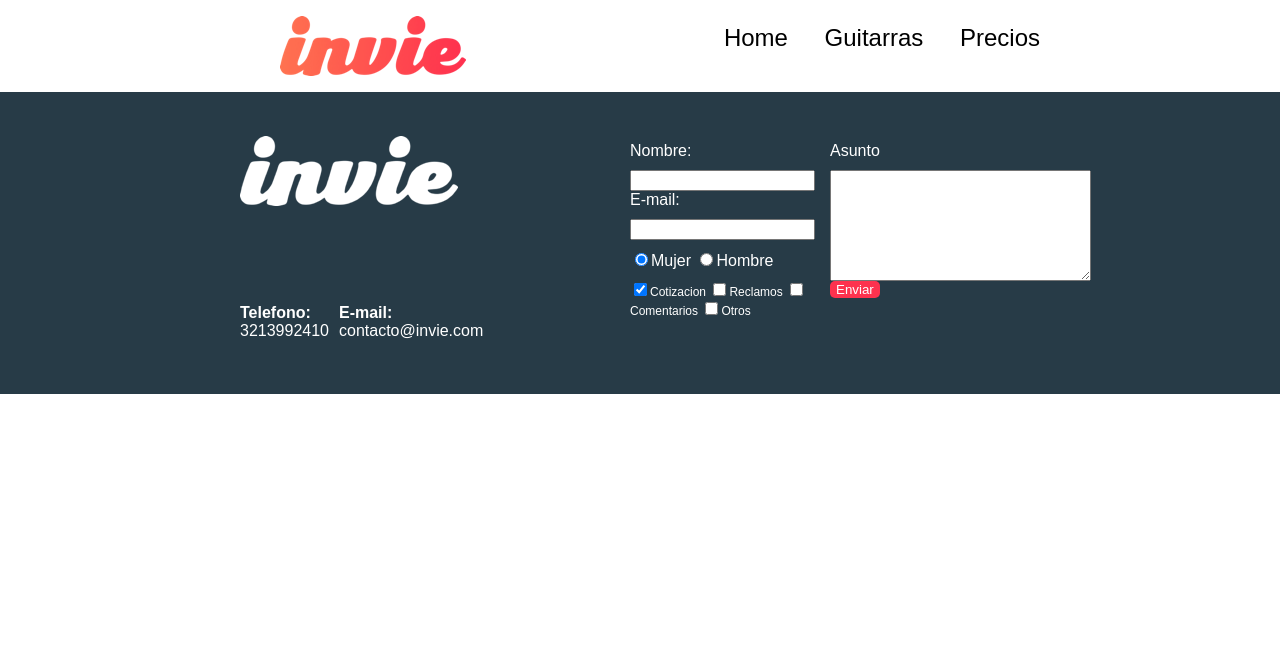
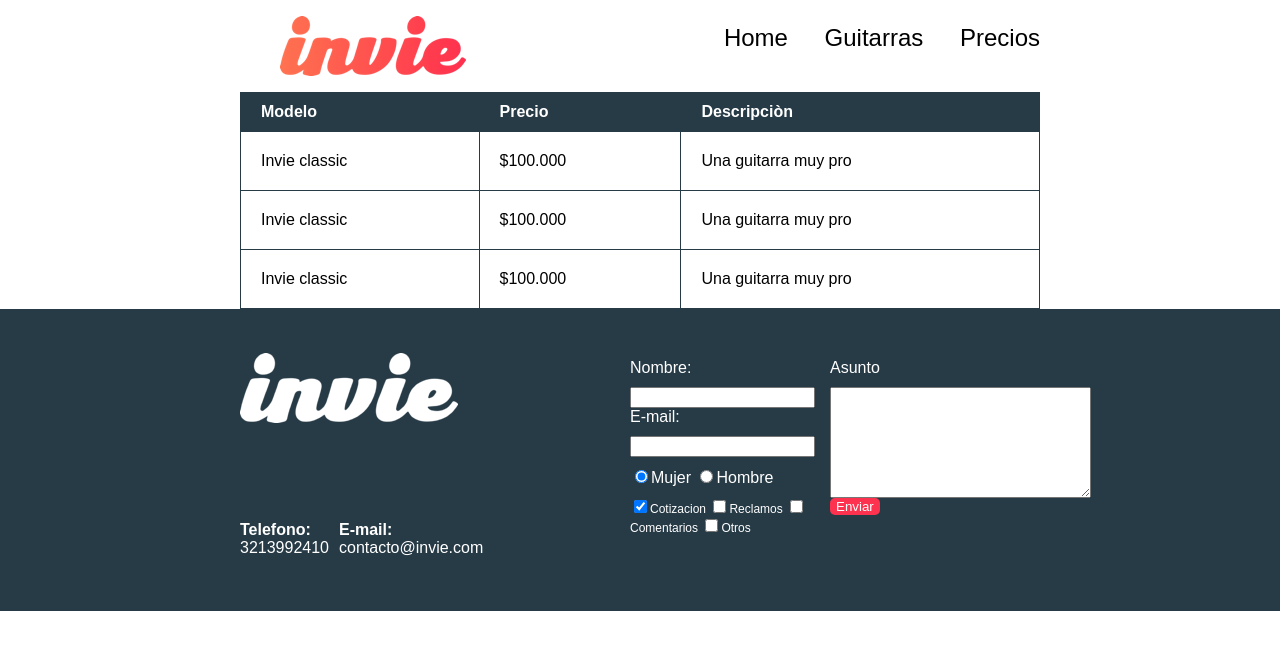
Before and after one commit to HarpeBlue/Invie-Desarrollo-web, a plain HTML site: page precios.html in a window 1280 px wide. Drawn offline with Linux system fonts and the light colour scheme; a web font is replaced by a local one.

Commit message:
Agregando tablas.

```diff
--- a/css/invie.css
+++ b/css/invie.css
@@ -170,3 +170,26 @@ body
 {
   margin-top: 10px;
 }
+table
+{
+  width: 100%;
+}
+th{
+  background: #273b47;
+  color: white;
+  text-align: left;
+}
+th
+{
+  padding: 10px 20px;
+}
+td
+{
+  padding: 20px;
+
+}
+table, td, th
+{
+  border: 1px solid #273b47;
+  border-collapse: collapse;
+}
--- a/precios.html
+++ b/precios.html
@@ -25,6 +25,36 @@
         </ul>
       </nav>
     </header>
+    <section class="tabla">
+      <div class="contenedor">
+        <table>
+          <thead>
+            <tr>
+              <th>Modelo</th>
+              <th>Precio</th>
+              <th>Descripciòn</th>
+            </tr>
+          </thead>
+          <tbody>
+            <tr>
+              <td>Invie classic</td>
+              <td>$100.000</td>
+              <td>Una guitarra muy pro</td>
+            </tr>
+            <tr>
+              <td>Invie classic</td>
+              <td>$100.000</td>
+              <td>Una guitarra muy pro</td>
+            </tr>
+            <tr>
+              <td>Invie classic</td>
+              <td>$100.000</td>
+              <td>Una guitarra muy pro</td>
+            </tr>
+          </tbody>
+        </table>
+      </div>
+    </section>
     <footer class="footer">
       <div class="contenedor">
         <div class="contacto">
```
